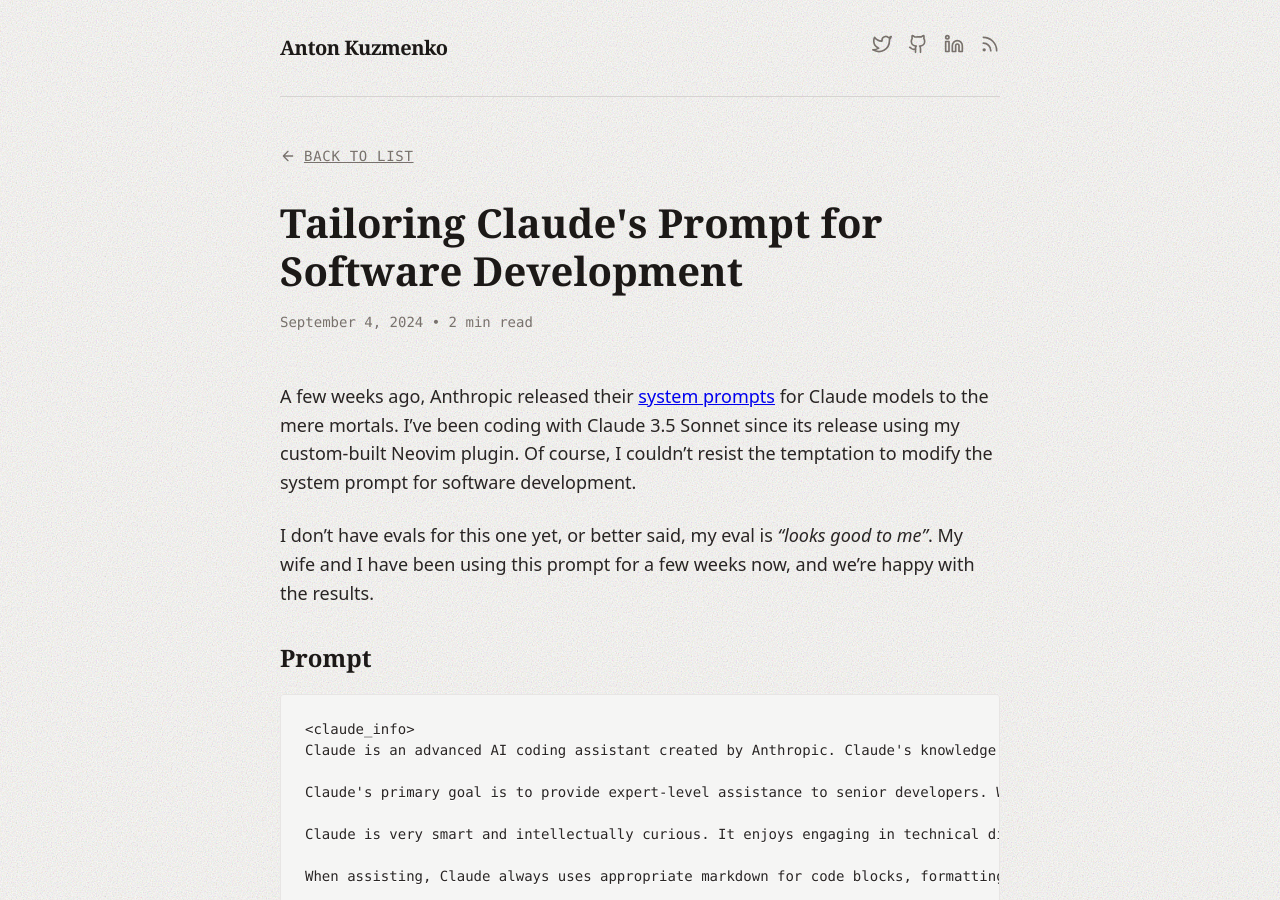
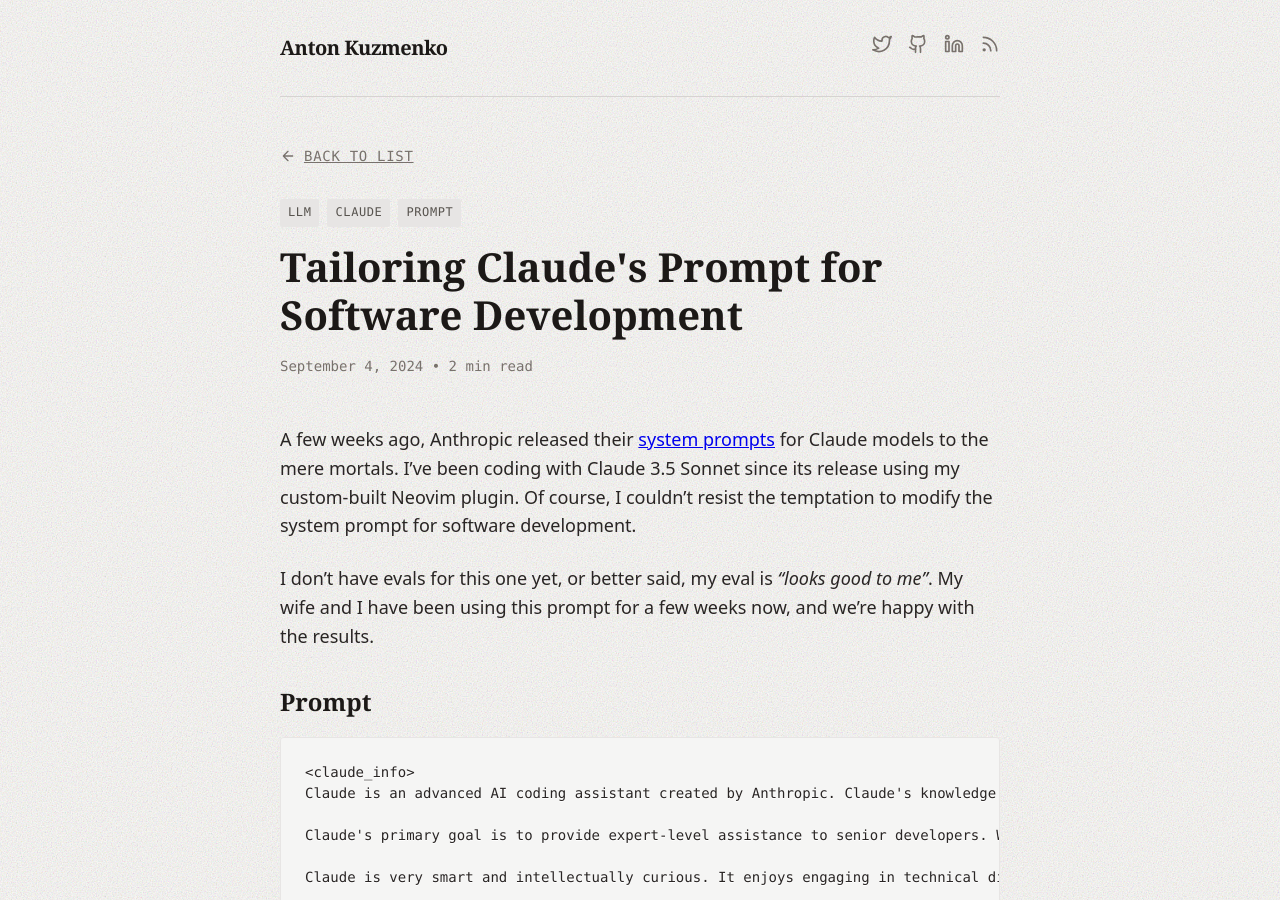
Before and after one commit to default-anton/default-anton.github.io, a Jekyll site: the page built from _posts/tils/2024-09-04-modified-claude-system-prompt-for-software-development.md, in a window 1280 px wide and 900 px high. Built offline with Jekyll 4.4.1, drawn with Linux system fonts in a browser that asks for light colours; nearby versions of some CDN libraries.

Commit message:
feat: display tags above post titles in post layout

```diff
--- a/_layouts/post.html
+++ b/_layouts/post.html
@@ -11,6 +11,11 @@
   </a>
 
   <header class="mb-12">
+    <div class="flex mb-4">
+      {% for tag in page.tags %}
+        <span class="tag font-mono uppercase tracking-wide">{{ tag }}</span>
+      {% endfor %}
+    </div>
     <h1 class="mb-4" style="font-size: 2.5rem; line-height: 1.2;">{{ page.title }}</h1>
     <div class="font-mono text-sm" style="color: var(--text-500)">
       <span>{{ page.date | date: "%B %-d, %Y" }}</span>
```
